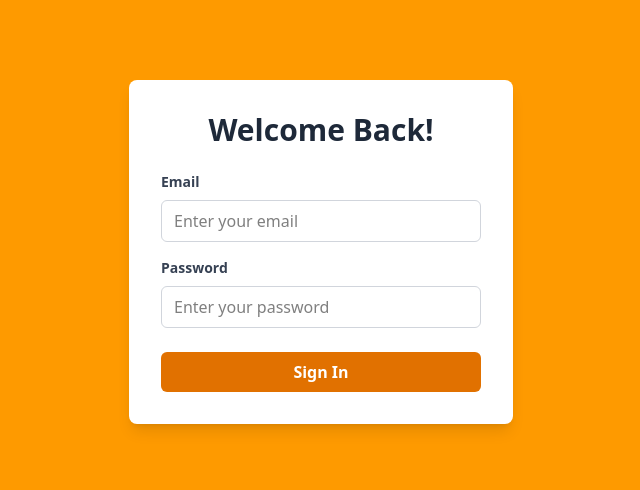
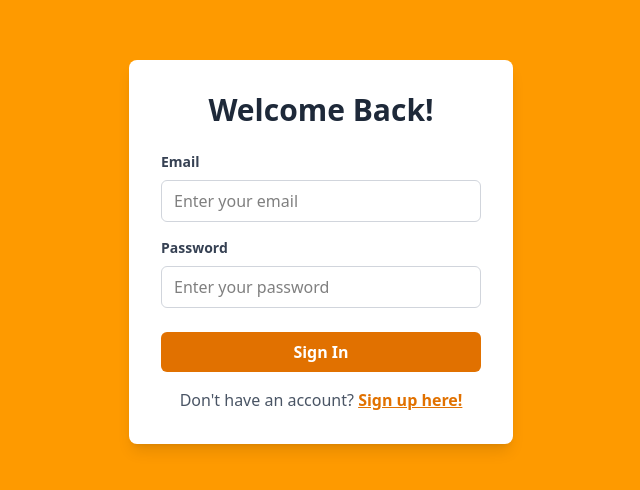
Before and after one commit to SethT3345/BarkBook, a React (Vite) app in the folder BarkBook/: page / in a window 1280 px wide. Shown: the part 148-638 px from the top of the page, without its empty margins (319-959 px from the left). Built offline with nearby package versions, Linux system fonts and the light colour scheme.

Commit message:
changed some tiny detidetails

```diff
--- a/BarkBook/src/Login.jsx
+++ b/BarkBook/src/Login.jsx
@@ -80,6 +80,16 @@ export default function Login(){
                         Sign In
                     </button>
 
+                    <div className="mt-4 text-center">
+                        <span className="text-gray-600">Don't have an account? </span>
+                        <button
+                            onClick={() => navigate("/Signup")}
+                            className="text-amber-600 hover:text-amber-700 font-bold underline"
+                            type="button"
+                        >
+                            Sign up here!
+                        </button>
+                    </div>
 
                 </form>
 
--- a/BarkBook/src/Signup.jsx
+++ b/BarkBook/src/Signup.jsx
@@ -92,6 +92,18 @@ export default function Signup(){
                     >
                         Sign Up
                     </button>
+
+                     <div className="mt-4 text-center">
+                        <span className="text-gray-600">Already have an account? </span>
+                        <button
+                            onClick={() => navigate("/Login")}
+                            className="text-amber-600 hover:text-amber-700 font-bold underline"
+                            type="button"
+                        >
+                            Log in here!
+                        </button>
+                    </div>
+
                 </form>
 
             </div>
```
